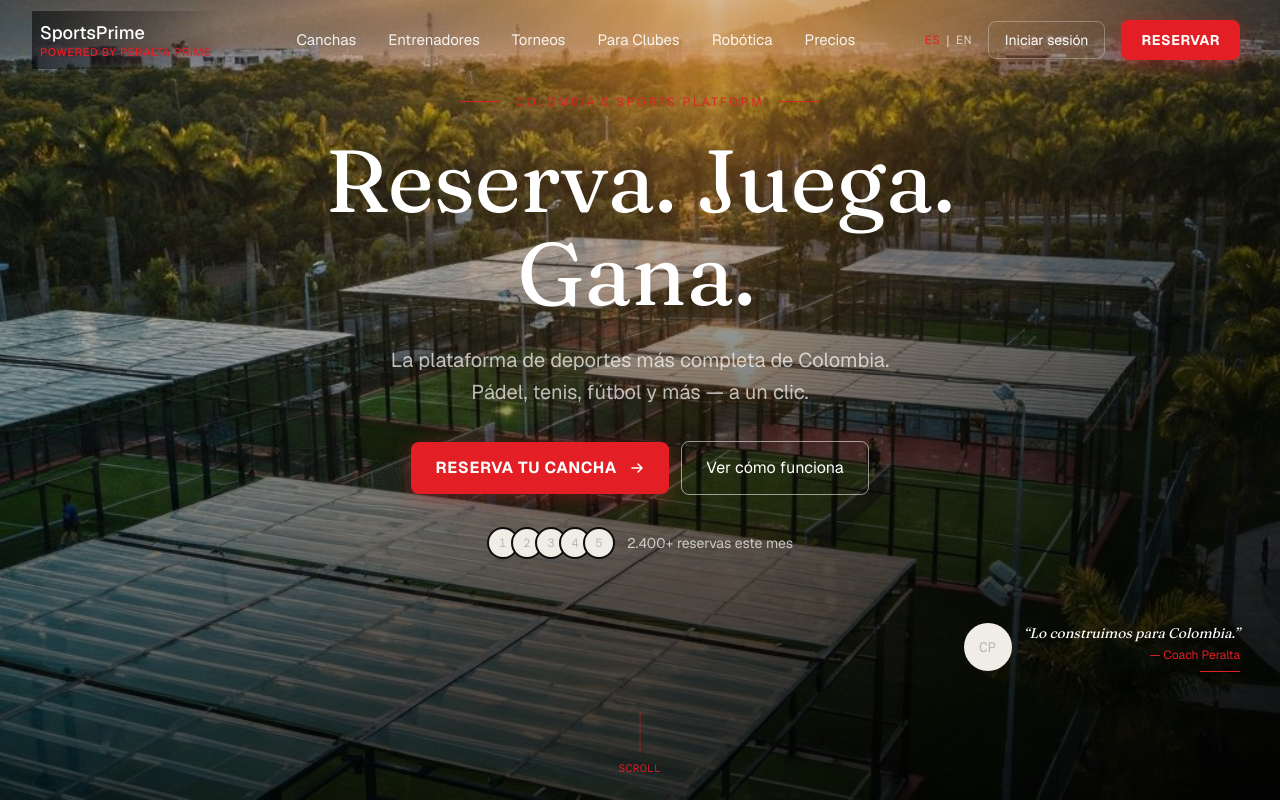
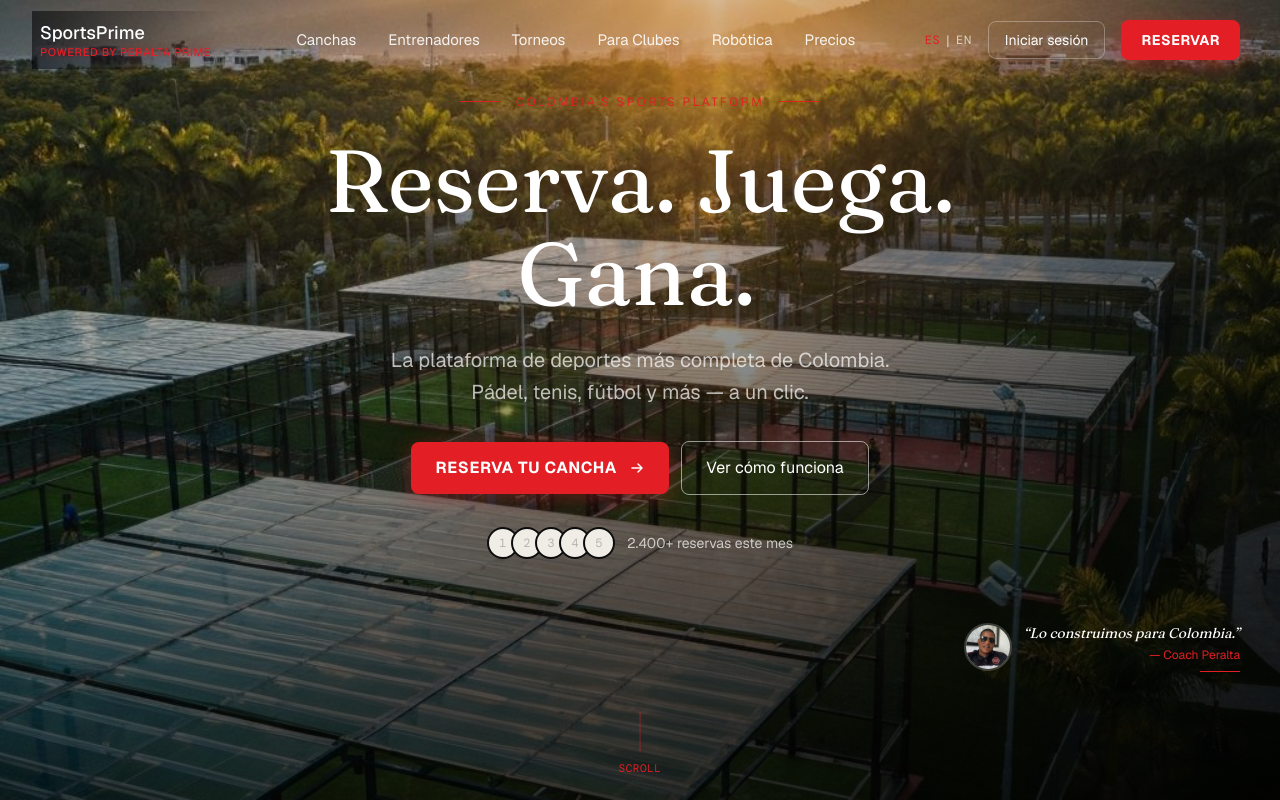
Before and after one commit to rangersupport/sportsprime, a Next.js app: page / in a window 1280 px wide. Shown: the top 800 px of the page. Built offline with nearby package versions, Linux system fonts and the light colour scheme.

Commit message:
feat: replace "CP" placeholder with Coach Peralta's photo
Update hero section avatar to use actual photo with styling.

```diff
--- a/components/landing/hero-cinematic.tsx
+++ b/components/landing/hero-cinematic.tsx
@@ -171,8 +171,14 @@ export function HeroCinematic() {
           transition={{ duration: 0.6, delay: 0.6 }}
           className="absolute bottom-24 right-4 md:bottom-32 md:right-10 hidden md:flex items-start gap-3"
         >
-          <div className="w-12 h-12 rounded-full bg-sp-stone flex items-center justify-center text-sp-muted font-mono text-sm">
-            CP
+          <div className="w-12 h-12 rounded-full overflow-hidden border-2 border-white/20">
+            <Image
+              src="/images/coach-peralta.png"
+              alt="Coach Peralta"
+              width={48}
+              height={48}
+              className="object-cover w-full h-full"
+            />
           </div>
           <div className="text-right">
             <p className="font-serif italic text-white text-sm">
```
